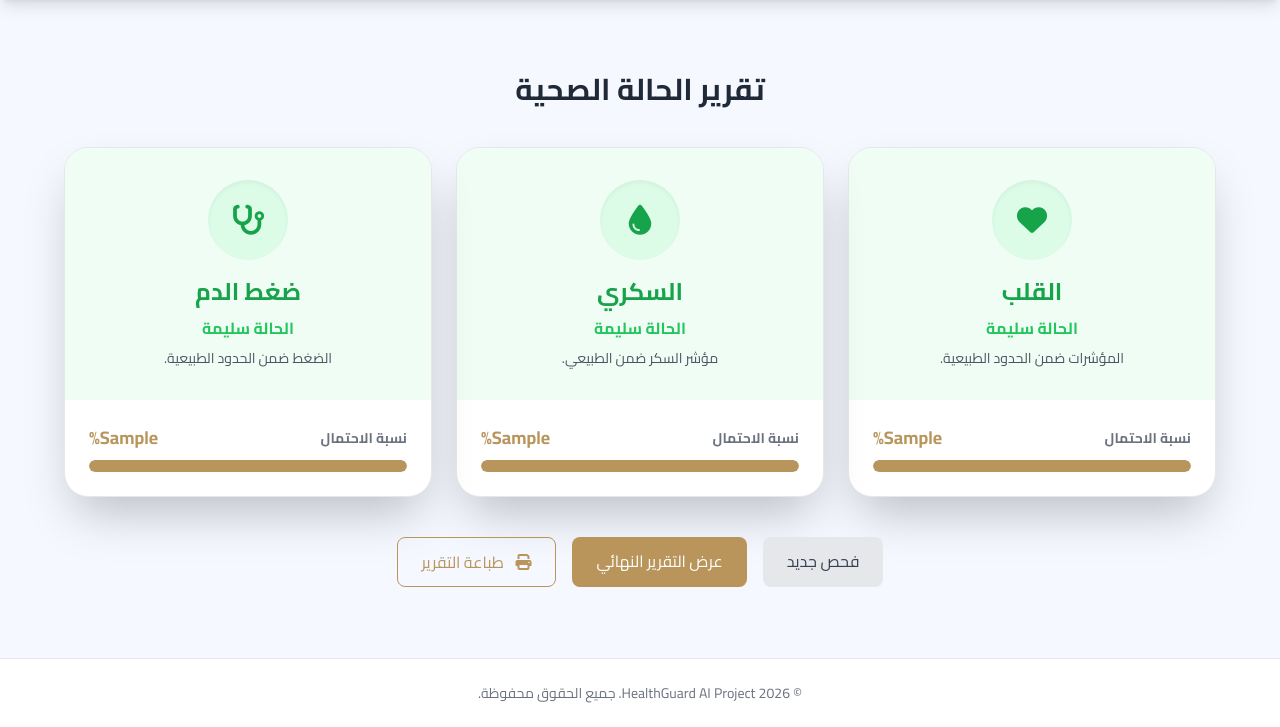
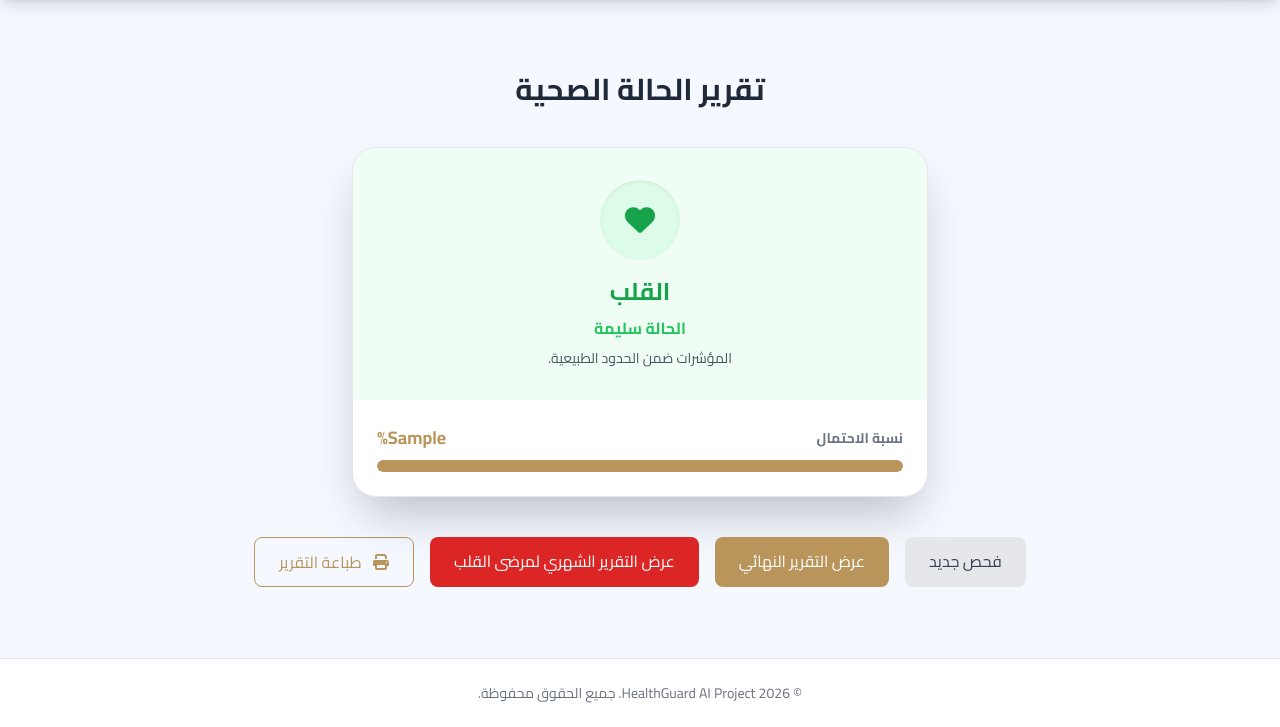
Before and after one commit to kholodkhalil/healthguard-ai, a Django app: template prediction/templates/prediction/result.html in a window 1280 px wide. Shown: the part 73-800 px from the top of the page. Run offline with Django 5.2, Linux system fonts and the light colour scheme; the template is opened without the code that fills it: most values are stand-ins (such as "Sample title", 1, 10 or a date in 2020); some libraries are stand-ins or nearby versions.

Commit message:
Update result.html
Update

```diff
--- a/prediction/templates/prediction/result.html
+++ b/prediction/templates/prediction/result.html
@@ -5,10 +5,10 @@
 
     <h2 class="text-3xl font-bold mb-10 text-gray-800 dark:text-white">تقرير الحالة الصحية</h2>
 
-    <div class="grid grid-cols-1 md:grid-cols-3 gap-6">
+    <div class="grid grid-cols-1 gap-6 justify-items-center">
 
         <!-- بطاقة القلب -->
-        <div class="bg-day-card dark:bg-night-card rounded-3xl shadow-2xl overflow-hidden border border-gray-200 dark:border-blue-900">
+        <div class="bg-day-card dark:bg-night-card rounded-3xl shadow-2xl overflow-hidden border border-gray-200 dark:border-blue-900 w-full max-w-xl">
             <div class="p-8 {% if heart_result == 'positive' %}bg-red-50 dark:bg-red-900/20{% else %}bg-green-50 dark:bg-green-900/20{% endif %}">
                 {% if heart_result == 'positive' %}
                     <div class="w-20 h-20 bg-red-100 dark:bg-red-800 rounded-full flex items-center justify-center mx-auto mb-4 shadow-inner">
@@ -39,70 +39,6 @@
             </div>
         </div>
 
-        <!-- بطاقة السكري -->
-        <div class="bg-day-card dark:bg-night-card rounded-3xl shadow-2xl overflow-hidden border border-gray-200 dark:border-blue-900">
-            <div class="p-8 {% if diabetes_result == 'positive' %}bg-red-50 dark:bg-red-900/20{% else %}bg-green-50 dark:bg-green-900/20{% endif %}">
-                {% if diabetes_result == 'positive' %}
-                    <div class="w-20 h-20 bg-red-100 dark:bg-red-800 rounded-full flex items-center justify-center mx-auto mb-4 shadow-inner">
-                        <i class="fas fa-tint text-3xl text-red-600 dark:text-red-200"></i>
-                    </div>
-                    <h3 class="text-2xl font-bold text-red-600 dark:text-red-400 mb-2">السكري</h3>
-                    <p class="text-red-500 dark:text-red-300 font-bold mb-2">احتمالية ارتفاع</p>
-                    <p class="text-gray-600 dark:text-gray-300 text-sm">مؤشر السكر أعلى من الطبيعي.</p>
-                {% else %}
-                    <div class="w-20 h-20 bg-green-100 dark:bg-green-800 rounded-full flex items-center justify-center mx-auto mb-4 shadow-inner">
-                        <i class="fas fa-tint text-3xl text-green-600 dark:text-green-200"></i>
-                    </div>
-                    <h3 class="text-2xl font-bold text-green-600 dark:text-green-400 mb-2">السكري</h3>
-                    <p class="text-green-500 dark:text-green-300 font-bold mb-2">الحالة سليمة</p>
-                    <p class="text-gray-600 dark:text-gray-300 text-sm">مؤشر السكر ضمن الطبيعي.</p>
-                {% endif %}
-            </div>
-
-            <div class="p-6">
-                <div class="flex justify-between items-center mb-2">
-                    <span class="text-sm font-bold text-gray-500 dark:text-gray-400">نسبة الاحتمال</span>
-                    <span class="text-lg font-bold text-brand-gold">{{ diabetes_probability }}%</span>
-                </div>
-
-                <div class="w-full bg-gray-200 dark:bg-night-bg rounded-full h-3 overflow-hidden">
-                    <div class="bg-brand-gold h-3 rounded-full transition-all duration-1000 ease-out" style="width: {{ diabetes_probability }}%"></div>
-                </div>
-            </div>
-        </div>
-
-        <!-- بطاقة ضغط الدم -->
-        <div class="bg-day-card dark:bg-night-card rounded-3xl shadow-2xl overflow-hidden border border-gray-200 dark:border-blue-900">
-            <div class="p-8 {% if pressure_result == 'positive' %}bg-red-50 dark:bg-red-900/20{% else %}bg-green-50 dark:bg-green-900/20{% endif %}">
-                {% if pressure_result == 'positive' %}
-                    <div class="w-20 h-20 bg-red-100 dark:bg-red-800 rounded-full flex items-center justify-center mx-auto mb-4 shadow-inner">
-                        <i class="fas fa-stethoscope text-3xl text-red-600 dark:text-red-200"></i>
-                    </div>
-                    <h3 class="text-2xl font-bold text-red-600 dark:text-red-400 mb-2">ضغط الدم</h3>
-                    <p class="text-red-500 dark:text-red-300 font-bold mb-2">احتمالية ارتفاع</p>
-                    <p class="text-gray-600 dark:text-gray-300 text-sm">الضغط أعلى من الحد الطبيعي.</p>
-                {% else %}
-                    <div class="w-20 h-20 bg-green-100 dark:bg-green-800 rounded-full flex items-center justify-center mx-auto mb-4 shadow-inner">
-                        <i class="fas fa-stethoscope text-3xl text-green-600 dark:text-green-200"></i>
-                    </div>
-                    <h3 class="text-2xl font-bold text-green-600 dark:text-green-400 mb-2">ضغط الدم</h3>
-                    <p class="text-green-500 dark:text-green-300 font-bold mb-2">الحالة سليمة</p>
-                    <p class="text-gray-600 dark:text-gray-300 text-sm">الضغط ضمن الحدود الطبيعية.</p>
-                {% endif %}
-            </div>
-
-            <div class="p-6">
-                <div class="flex justify-between items-center mb-2">
-                    <span class="text-sm font-bold text-gray-500 dark:text-gray-400">نسبة الاحتمال</span>
-                    <span class="text-lg font-bold text-brand-gold">{{ pressure_probability }}%</span>
-                </div>
-
-                <div class="w-full bg-gray-200 dark:bg-night-bg rounded-full h-3 overflow-hidden">
-                    <div class="bg-brand-gold h-3 rounded-full transition-all duration-1000 ease-out" style="width: {{ pressure_probability }}%"></div>
-                </div>
-            </div>
-        </div>
-
     </div>
 
     <div class="mt-10 flex flex-wrap gap-4 justify-center">
@@ -114,6 +50,10 @@
             عرض التقرير النهائي
         </a>
 
+        <a href="{% url 'heart_report' %}" class="px-6 py-3 bg-red-600 text-white rounded-lg hover:opacity-90 transition-colors">
+            عرض التقرير الشهري لمرضى القلب
+        </a>
+
         <button onclick="window.print()" class="px-6 py-3 border border-brand-gold text-brand-gold rounded-lg hover:bg-brand-gold hover:text-white transition-colors">
             <i class="fas fa-print ml-2"></i> طباعة التقرير
         </button>
```
